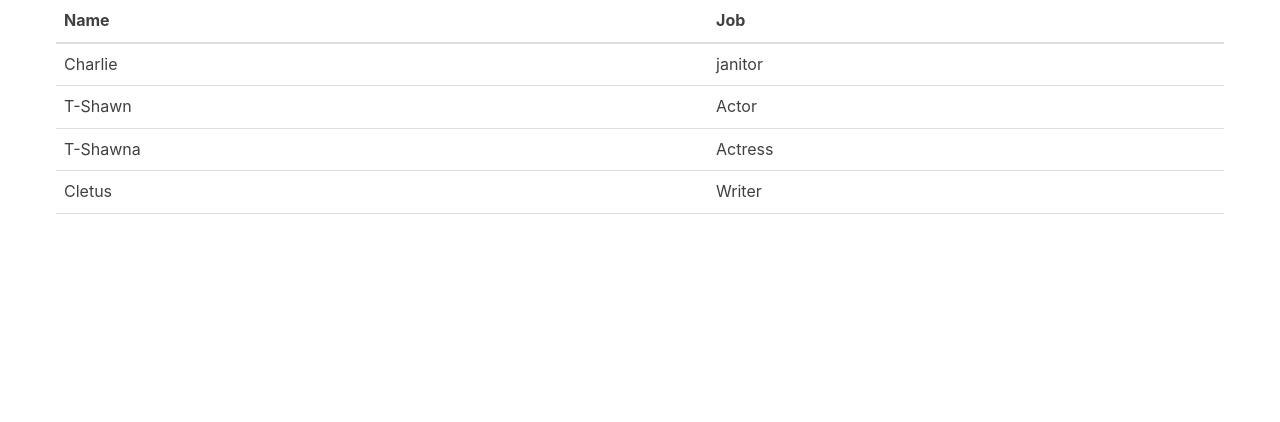
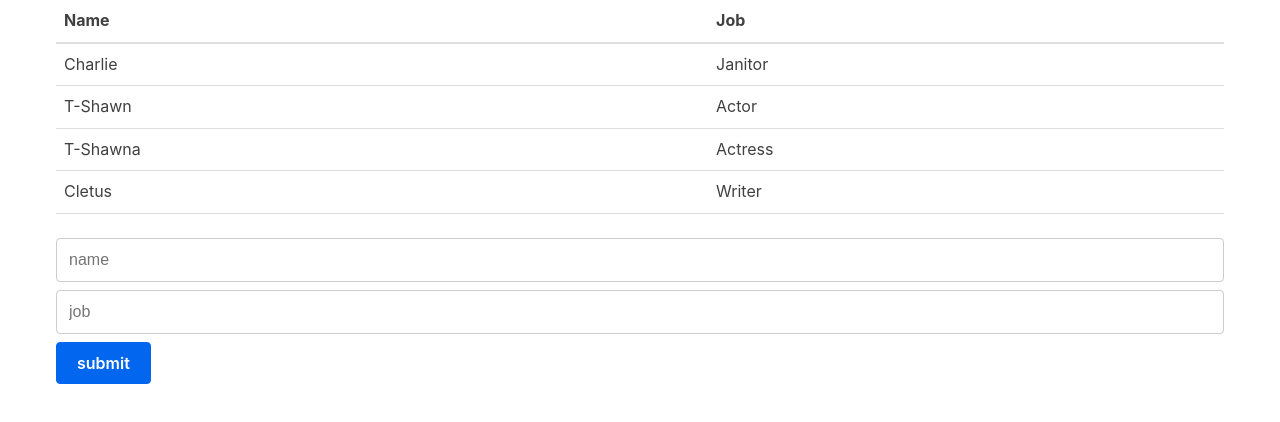
Before and after one commit to ryanboris/react-tutorial, a React (Create React App) app: page / in a window 1280 px wide. Shown: the top 422 px of the page. Built offline with nearby package versions, Linux system fonts and the light colour scheme.

Commit message:
adds form inputs

```diff
--- a/src/App.js
+++ b/src/App.js
@@ -1,12 +1,45 @@
 import React, { Component } from 'react'
 import Table from './Table'
 import { characters } from './Characters'
+import Form from './Form'
 
 export default class App extends Component {
+  state = { characters, name: '', job: '' }
+
+  handleSubmit = e => {
+    e.preventDefault()
+    this.setState({
+      characters: [
+        ...this.state.characters,
+        { name: this.state.name, job: this.state.job }
+      ],
+      name: '',
+      job: ''
+    })
+  }
+
+  onNameChange = name => {
+    this.setState({
+      name
+    })
+  }
+
+  onJobChange = job => {
+    this.setState({
+      job
+    })
+  }
   render() {
     return (
       <div className="container">
-        <Table characters={characters} />
+        <Table characters={this.state.characters} />
+        <Form
+          name={this.state.name}
+          job={this.state.job}
+          handleSubmit={this.handleSubmit}
+          onJobChange={this.onJobChange}
+          onNameChange={this.onNameChange}
+        />
       </div>
     )
   }
--- a/src/Characters.js
+++ b/src/Characters.js
@@ -1,7 +1,7 @@
 export const characters = [
   {
     name: 'Charlie',
-    job: 'janitor'
+    job: 'Janitor'
   },
   {
     name: 'T-Shawn',
--- /dev/null
+++ b/src/Form.js
@@ -0,0 +1,15 @@
+import React, { Component } from 'react'
+import NameInput from './NameInput'
+import JobInput from './JobInput'
+
+export default class Form extends Component {
+  render() {
+    return (
+      <form onSubmit={this.props.handleSubmit}>
+        <NameInput name={this.props.name} onNameChange={this.props.onNameChange} />
+        <JobInput job={this.props.job} onJobChange={this.props.onJobChange} />
+        <input type="submit" value="submit" />
+      </form>
+    )
+  }
+}
--- /dev/null
+++ b/src/JobInput.js
@@ -0,0 +1,19 @@
+import React, { Component } from 'react'
+
+export default class JobInput extends Component {
+  handleChange = e => {
+    this.props.onJobChange(e.target.value)
+  }
+  render() {
+    return (
+      <>
+        <input
+          type="text"
+          placeholder="job"
+          value={this.props.job}
+          onChange={this.handleChange}
+        />
+      </>
+    )
+  }
+}
--- /dev/null
+++ b/src/NameInput.js
@@ -0,0 +1,20 @@
+import React, { Component } from 'react'
+
+export default class NameInput extends Component {
+  handleChange = e => {
+    this.props.onNameChange(e.target.value)
+  }
+
+  render() {
+    return (
+      <>
+        <input
+          type="text"
+          placeholder="name"
+          value={this.props.name}
+          onChange={this.handleChange}
+        />
+      </>
+    )
+  }
+}
--- a/src/TableBody.js
+++ b/src/TableBody.js
@@ -1,7 +1,6 @@
 import React from 'react'
 
 export default function TableBody(props) {
-  console.log(props.characters)
   return (
     <tbody>
       {props.characters.map((char, i) => {
```
Also changed, not shown: 1 other file (tests, documents, lock files or other folders).
